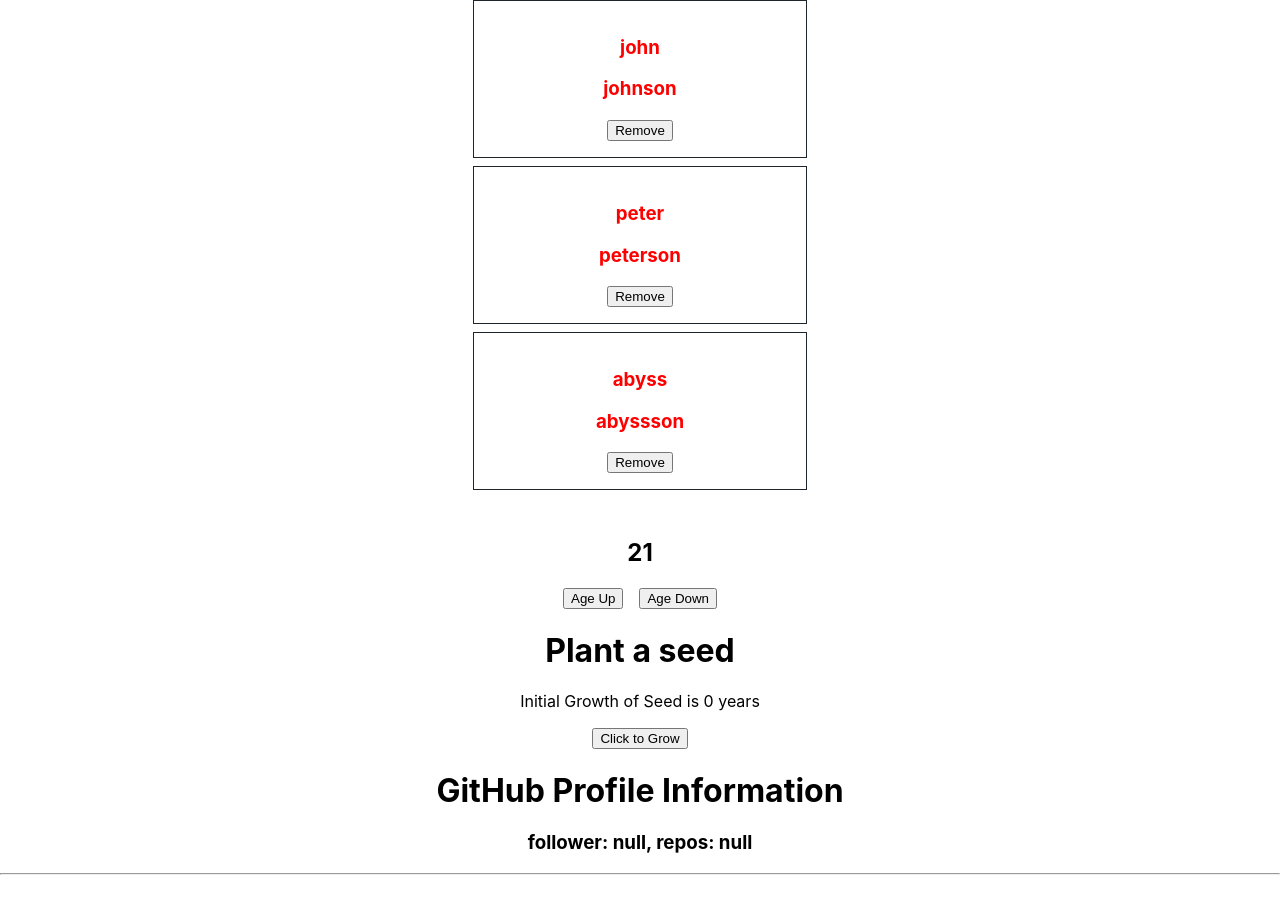
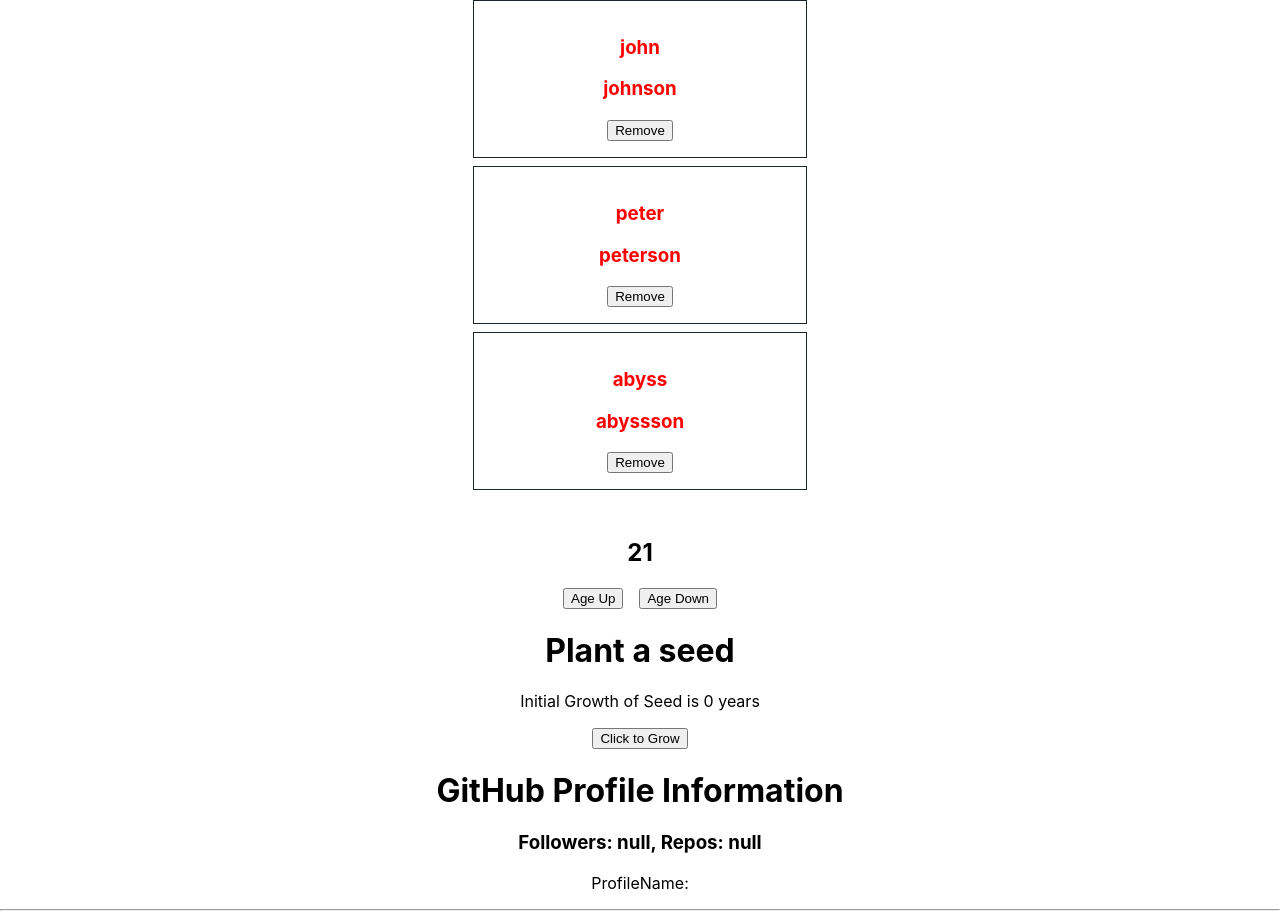
Before and after one commit to rakeshcheekatimala/react-hooks, a React (Create React App) app: page / in a window 1280 px wide. Before the commit the page ends 883 px from the top, so only its background shows below. Built offline with nearby package versions, Linux system fonts and the light colour scheme; no server answers.

Commit message:
typo changes

```diff
--- a/src/components/github-profile.js
+++ b/src/components/github-profile.js
@@ -28,8 +28,10 @@ const GitHubProfile = () => {
   return (
     <>
       <h1>GitHub Profile Information</h1>
-      <h3>{`follower: ${profile.followers}, repos: ${profile.publicRepos}`}</h3>
-      <mark>{profile.name}</mark>
+      <h3>{`Followers: ${profile.followers}, Repos: ${profile.publicRepos}`}</h3>
+      <p>
+        ProfileName: <b>{profile.name}</b>
+      </p>
     </>
   );
 };
```
